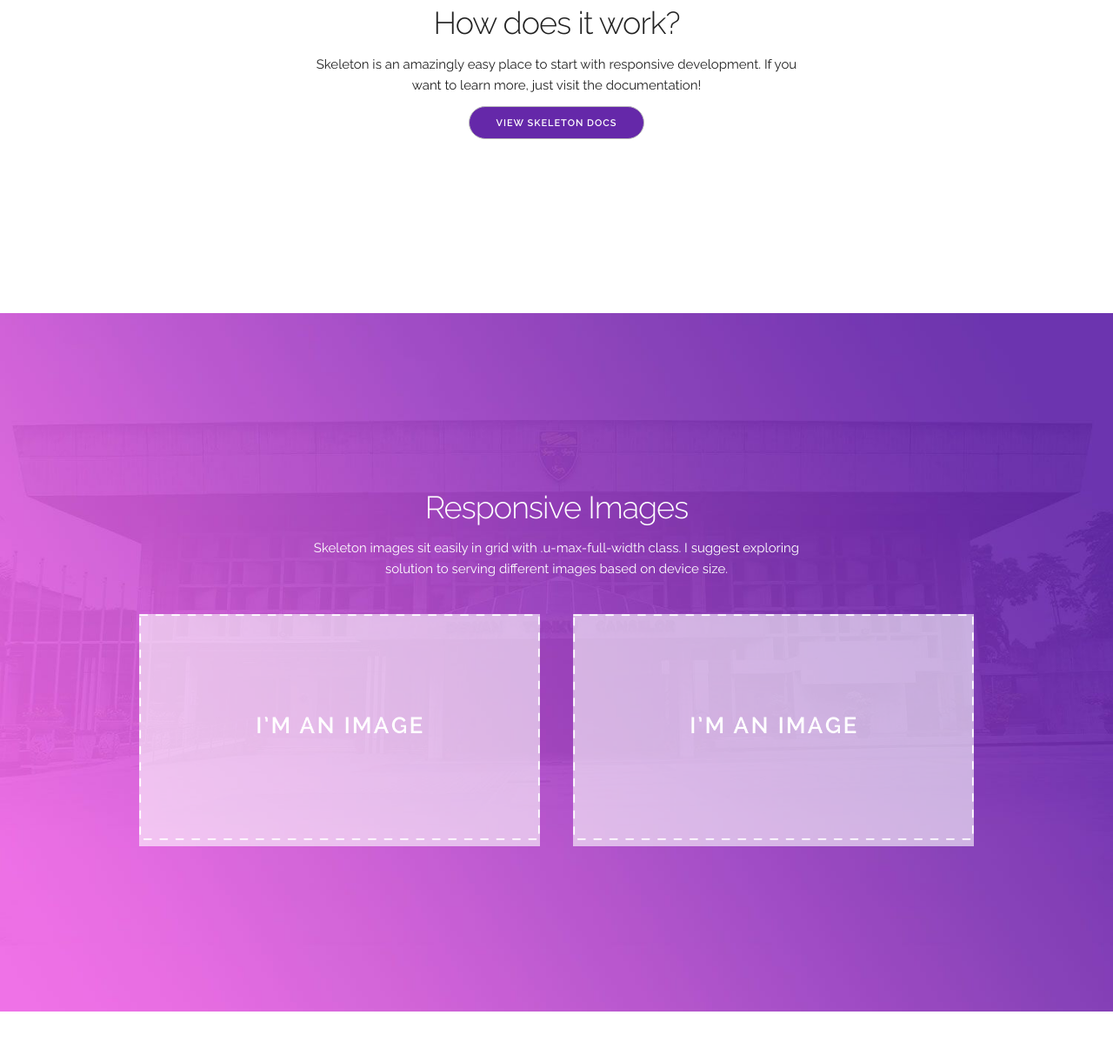
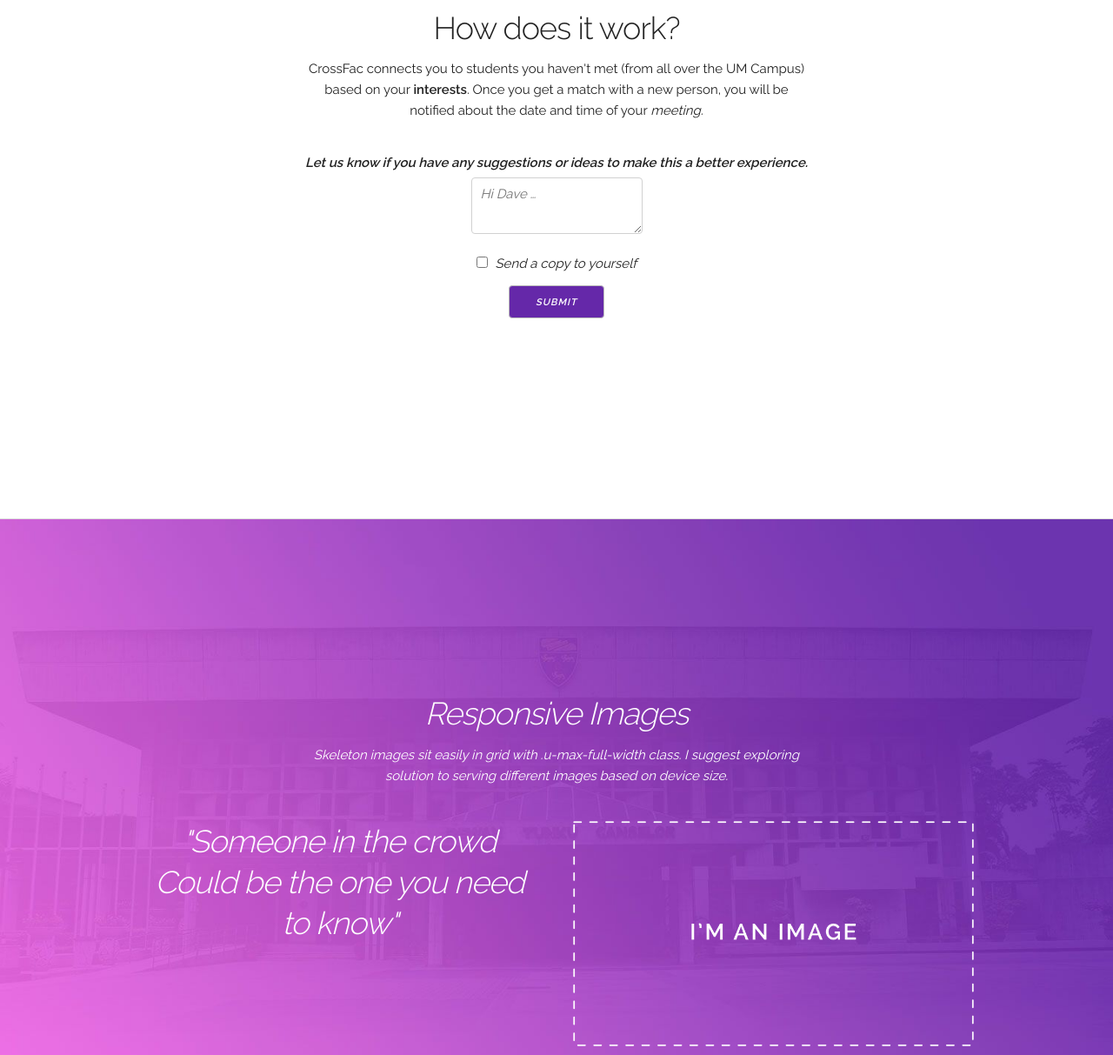
Before and after one commit to sinameraji/CrossFac, a plain HTML site: page landing/index2.html in a window 1280 px wide. Shown: the part 1538-2751 px from the top of the page at 87% size. Before the commit the page ends 2701 px from the top, so only its background shows below. Drawn offline with nearby package versions, Linux system fonts and the light colour scheme.

Commit message:
edit sections

```diff
--- a/landing/css/custom.css
+++ b/landing/css/custom.css
@@ -72,7 +72,7 @@
 /* Help
 –––––––––––––––––––––––––––––––––––––––––––––––––– */
 
-.get-help {
+.how {
     border-bottom: 1px solid #ddd;
 }
 
--- a/landing/index2.html
+++ b/landing/index2.html
@@ -80,7 +80,7 @@
     <div class="section values">
         <div class="container">
             <h4>University of Malaya has 17580 students,</h4>
-            <h3><i>"Someone in the crowd could be the one you need to know"</i></h3>
+            <h2><strong>CrossFac</strong> grows your connections for:</h2>
             </br>
             <div class="row">
                 <div class="one-third column value">
@@ -105,8 +105,18 @@
     <div class="section how">
         <div class="container">
             <h3 class="section-heading">How does it work?</h3>
-            <p class="section-description">Skeleton is an amazingly easy place to start with responsive development. If you want to learn more, just visit the documentation!</p>
-            <a class="button button-primary" href="http://getskeleton.com">View Skeleton Docs</a>
+            <p class="section-description">CrossFac connects you to students you haven't met (from all over the UM Campus) based on your <strong>interests</strong>. Once you get a match with a new person, you will be notified about the date and time of your <i>meeting<i>.
+            </p>
+            </br>
+            <form>
+                <label for="exampleMessage">Let us know if you have any suggestions or ideas to make this a better experience.</label>
+                <textarea placeholder="Hi Dave …" id="exampleMessage"></textarea>
+                <label class="example-send-yourself-copy">
+    <input type="checkbox">
+    <span class="label-body">Send a copy to yourself</span>
+  </label>
+                <input class="button-primary" type="submit" value="Submit">
+            </form>
         </div>
     </div>
 
@@ -115,14 +125,16 @@
             <h3 class="section-heading">Responsive Images</h3>
             <p class="section-description">Skeleton images sit easily in grid with .u-max-full-width class. I suggest exploring solution to serving different images based on device size.</p>
             <div class="row">
-                <div class="one-half column category">
-                    <img class="u-max-full-width" src="images/placeholder.png">
-                </div>
-                <div class="one-half column category">
-                    <img class="u-max-full-width" src="images/placeholder.png">
-                </div>
-            </div>
+                <div class="one-half-cat column category">
+                    <h3><i>"Someone in the crowd
+Could be the one you need to know"</i></h3>
+                <!--<img class="u-max-full-width" src="images/placeholder.png">-->
         </div>
+        <div class="one-half-cat column category">
+            <img class="u-max-full-width" src="images/placeholder.png">
+        </div>
+    </div>
+    </div>
     </div>
 
 
```
Also changed, not shown: dist/css/skeleton.css, landing/images/lalaland.gif (added).
